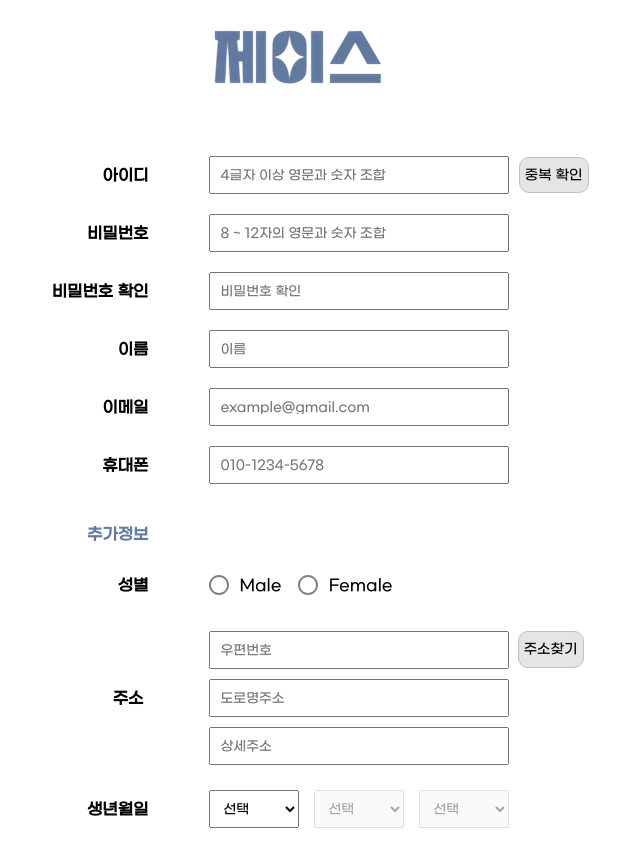
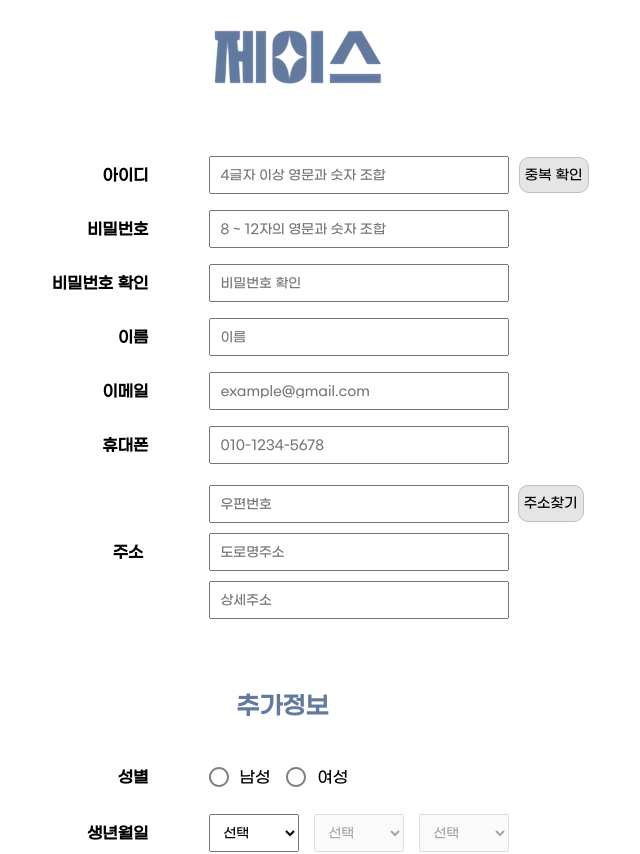
Before and after one commit to j1-y00n/JJJ-web, a React (Create React App) app in the folder JJJ-Web/: page /signUp in a window 1280 px wide. Shown: the top 854 px of the page, without its empty margins (343-983 px from the left). Built offline with nearby package versions, Linux system fonts and the light colour scheme; what fast-shuffle would draw is missing.

Commit message:
SignUp page End

```diff
--- a/JJJ-Web/src/pages/SignUp.tsx
+++ b/JJJ-Web/src/pages/SignUp.tsx
@@ -26,8 +26,8 @@ interface SignUpForm {
   name: string;
   email: string;
   phone: string;
+  address: AddressForm;
   gender?: string | undefined;
-  address?: AddressForm | undefined;
   birth?: BirthForm | undefined;
 }
 
@@ -40,9 +40,9 @@ interface BirthForm {
 
 // 생성
 interface AddressForm {
-  zipCode?: string;
-  roadAddress?: string;
-  detailAddress?: string | undefined;
+  zipCode: string;
+  roadAddress: string;
+  detailAddress: string;
 }
 
 export default function SignUp() {
@@ -57,13 +57,17 @@ export default function SignUp() {
     name: '',
     email: '',
     phone: '',
+    address: {
+      zipCode: '',
+      roadAddress: '',
+      detailAddress: '',
+    },
   };
 
   // 초기값 설정함으로써 아래에서 반복되는 코드 줄임
   const includedOptionalFormInitialValue = {
     ...requiredFormInitialValue,
     gender: undefined,
-    address: undefined,
     birth: undefined,
   };
 
@@ -72,12 +76,13 @@ export default function SignUp() {
     includedOptionalFormInitialValue
   );
 
-  // 아래 코드는 불필요, 이렇게하면 formData와 gender를 따로 상태 관리 해야 함
-  // const [gender, setGender] = useState('male');
-
   const [errors, setErrors] = useState<SignUpForm>({
     ...requiredFormInitialValue,
-    address: undefined,
+    address: {
+      zipCode: '',
+      roadAddress: '',
+      detailAddress: '',
+    },
   });
 
   const {
@@ -118,6 +123,8 @@ export default function SignUp() {
     let tempErrors = {
       ...requiredFormInitialValue,
       address: {
+        zipCode: '',
+        roadAddress: '',
         detailAddress: '',
       },
     };
@@ -126,13 +133,11 @@ export default function SignUp() {
 
     if (!userId || !validateId(userId)) {
       tempErrors.userId = '영어와 숫자를 포함하여 4글자 이상 작성하세요';
-      // alert('아이디 확인을 완료해주세요');
       isValid = false;
     }
 
     if (!password || !validatePassword(password)) {
       tempErrors.password = '영어와 숫자를 포함하여 8 ~ 12글자로 작성하세요';
-      // alert("비밀번호 입력을 완료해주세요");
       isValid = false;
     }
 
@@ -143,27 +148,24 @@ export default function SignUp() {
 
     if (!email || !validateEmail(email)) {
       tempErrors.email = '유효한 이메일을 입력하거나 빈 칸을 채워주세요';
-      // alert("이메일 입력을 완료해주세요");
       isValid = false;
     }
 
     if (!phone || !validatePhone(phone)) {
       tempErrors.phone = '유효한 핸드폰 번호를 입력하거나 빈 칸을 채워주세요';
-      // alert("휴대폰 번호 입력을 완료해주세요");
       isValid = false;
     }
 
-    if (
-      address &&
-      address.zipCode &&
-      address.roadAddress &&
-      !address.detailAddress
-    ) {
+    if (!address.zipCode) {
+      tempErrors.address!.zipCode = '주소찾기 버튼을 눌러주세요';
+      isValid = false;
+    }
+
+    if (address.zipCode && !address.detailAddress) {
       tempErrors.address!.detailAddress = '상세주소를 입력해주세요';
       isValid = false;
     }
 
-    // handleAddressClick();
 
     setErrors(tempErrors);
 
@@ -178,11 +180,7 @@ export default function SignUp() {
   const handleInputChange = (e: React.ChangeEvent<HTMLInputElement>) => {
     //? 이벤트에서 입력 필드의 이름과 값을 추출
     const { name, value } = e.target;
-    // 파라미터로 formData를 받게 수정 - 이러면 gender도 같이 사용이 가능해짐
-    // setFormData((formData) => ({
-    //   ...formData,
-    //   [name]: value,
-    // }));
+
     if (name === 'detailAddress') {
       setFormData((prevData) => ({
         ...prevData,
@@ -229,36 +227,18 @@ export default function SignUp() {
   const selectedYear = birthForm?.year || '선택';
   const selectedMonth = birthForm?.month || '선택';
   const selectedDay = birthForm?.day || '선택';
-  // let years = [];
-  // for (let y = today.getFullYear(); y >= 1930; y -= 1) {
-  //   years.push(y);
-  // }
+
   const years: string[] = ['선택'];
   for (let y = today.getFullYear(); y >= 1930; y--) {
     years.push(y.toString());
   }
 
-  // let months = [];
-  // for (let m = 1; m <= 12; m += 1) {
-  //   if (m < 10) {
-  //     months.push('0' + m.toString());
-  //   } else {
-  //     months.push(m.toString());
-  //   }
-  // }
+
   const months: string[] = ['선택'];
   for (let m = 1; m <= 12; m++) {
     months.push(m.toString().padStart(2, '0'));
   }
 
-  // let date = new Date(birthForm.year, Number(birthForm.month), 0).
-  // for (let d = 1; d <= date; d += 1) {
-  //   if (d < 10) {
-  //     days.push('0' + d.toString());
-  //   } else {
-  //     days.push(d.toString());
-  //   }
-  // }
   let date = new Date(Number(selectedYear), Number(selectedMonth), 0).getDate();
   let days: string[] = ['선택'];
   for (let d = 1; d <= date; d++) {
@@ -266,16 +246,8 @@ export default function SignUp() {
   }
 
   //! 주소 입력 기능
-  // const [zipCode, setZipCode] = useState<string>('');
-  // const [roadAddress, setRoadAddress] = useState<string>('');
-  // const [detailAddress, setDetailAddress] = useState<string>('');
+
   const [isOpen, setIsOpen] = useState<boolean>(false);
-
-  // const finalInput = (data: any) => {
-  //   setZipCode(data.zonecode);
-  //   setRoadAddress(data.roadAddress);
-  //   setIsOpen(false);
-  // };
 
   const finalInput = (data: any) => {
     setFormData((prevData) => ({
@@ -294,24 +266,6 @@ export default function SignUp() {
   const handleSearchtoggle = () => {
     setIsOpen(!isOpen);
   };
-
-  // 상세주소 검색
-  // const handleAddressChange = (e: React.ChangeEvent<HTMLInputElement>) => {
-  //   setDetailAddress(e.target.value);
-  // };
-
-  // 아래 코드는, 우편번호와 도로명주소를 입력했는데
-  // 상세주소를 입력안했을 경우에 작동하게 로직 변경
-  // 추가
-  // const handleAddressClick = () => {
-  //   if (zipCode && roadAddress && !detailAddress) {
-  //     alert('상세주소를 입력해주세요');
-  //   } else {
-  //     console.log(zipCode, roadAddress, detailAddress);
-  //   }
-  // };
-
-  // const addressAll = [zipCode, roadAddress, detailAddress];
 
   const modalStyles: ReactModal.Styles = {
     overlay: {
@@ -484,44 +438,6 @@ export default function SignUp() {
             )}
           </div>
 
-          <div className={styles.more__info__container}>
-            <div className={styles.more__info}>추가정보</div>
-            <div className={styles.more__box}></div>
-          </div>
-
-          <div className={styles.input__container}>
-            <div className={styles.input__wrapper}>
-              <div className={styles.label__box}>
-                <label>성별</label>
-              </div>
-              <FormControl>
-                <RadioGroup
-                  name='gender'
-                  value={gender || ''}
-                  onChange={handleInputChange}
-                  sx={{
-                    width: '300px',
-                    display: 'flex',
-                    flexDirection: 'row',
-                    marginLeft: '60px',
-                  }}
-                >
-                  <FormControlLabel
-                    value='male'
-                    control={<Radio />}
-                    label='Male'
-                  />
-
-                  <FormControlLabel
-                    value='female'
-                    control={<Radio />}
-                    label='Female'
-                  />
-                </RadioGroup>
-              </FormControl>
-            </div>
-          </div>
-
           <div className={styles.input__container}>
             <div className={`${styles.input__wrapper} ${styles.btn__box}`}>
               <div className={styles.label__box}>
@@ -597,12 +513,56 @@ export default function SignUp() {
                     placeholder='상세주소'
                   />
                 </div>
-                {errors.address?.detailAddress && (
-                  <p className={styles.error}>{errors.address.detailAddress}</p>
-                )}
               </div>
             </div>
+            <div className={styles.input__container}>
+              {errors.address.zipCode && (
+                <p className={styles.error}>{errors.address.zipCode}</p>
+              )}
+              {errors.address.detailAddress && (
+                <p className={styles.error}>{errors.address.detailAddress}</p>
+              )}
+            </div>
           </div>
+
+          <div className={styles.more__info__container}>
+            <div className={styles.more__info}>추가정보</div>
+            <div className={styles.more__box}></div>
+          </div>
+
+          <div className={styles.input__container}>
+            <div className={styles.input__wrapper}>
+              <div className={styles.label__box}>
+                <label>성별</label>
+              </div>
+              <FormControl>
+                <RadioGroup
+                  name='gender'
+                  value={gender || ''}
+                  onChange={handleInputChange}
+                  sx={{
+                    width: '300px',
+                    display: 'flex',
+                    flexDirection: 'row',
+                    marginLeft: '60px',
+                  }}
+                >
+                  <FormControlLabel
+                    value='male'
+                    control={<Radio />}
+                    label='남성'
+                  />
+
+                  <FormControlLabel
+                    value='female'
+                    control={<Radio />}
+                    label='여성'
+                  />
+                </RadioGroup>
+              </FormControl>
+            </div>
+          </div>
+
 
           <div className={styles.input__container}>
             <div className={styles.input__wrapper}>
@@ -613,12 +573,6 @@ export default function SignUp() {
                 <select
                   className={styles.birth__select}
                   value={selectedYear}
-                  // onChange={(e) =>
-                  //   setBirthForm({
-                  //     ...birthForm,
-                  //     year: e.target.value,
-                  //   })
-                  // }
                   onChange={(e) => updateBirthForm('year', e.target.value)}
                 >
                   {years.map((item) => (
@@ -631,9 +585,6 @@ export default function SignUp() {
                 <select
                   className={styles.birth__select}
                   value={selectedMonth}
-                  // onChange={(e) =>
-                  //   setBirthForm({ ...birthForm, month: e.target.value })
-                  // }
                   onChange={(e) => updateBirthForm('month', e.target.value)}
                   disabled={selectedYear === '선택'}
                 >
@@ -647,9 +598,6 @@ export default function SignUp() {
                 <select
                   className={styles.birth__select}
                   value={selectedDay}
-                  // onChange={(e) =>
-                  //   setBirthForm({ ...birthForm, day: e.target.value })
-                  // }
                   onChange={(e) => updateBirthForm('day', e.target.value)}
                   disabled={selectedMonth === '선택' || selectedYear === '선택'}
                 >
--- a/JJJ-Web/src/styles/pages/SignUp.module.css
+++ b/JJJ-Web/src/styles/pages/SignUp.module.css
@@ -1,79 +1,4 @@
-/* * {
-  margin: 0;
-  padding: 0;
-}
-
-#login__container {
-  height: 2000px;
-  margin: var(--page-side-margin);
-}
-
-.login__header {
-  width: 100%;
-  height: 10%;
-  font-size: var(--font-size-large);
-  font-weight: bold;
-  display: flex;
-  align-items: center;
-  justify-content: center;
-}
-
-.login__section {
-  box-shadow: 0 2px 8px rgba(0, 0, 0, 0.3);
-  background-color: var(--color-grey-bg);
-  border-radius: 20px;
-  padding: 20px;
-  display: flex;
-  align-items: center;
-  justify-content: center;
-}
-
-.login__form {
-  width: 100%;
-  display: flex;
-  align-items: center;
-}
-
-.login__form form {
-  width: 100%;
-  display: flex;
-  flex-direction: column;
-  align-items: center;
-}
-
-
-.login__form input {
-  width: 300px;
-  margin: 10px;
-  padding: 10px;
-}
-
-.login__form label {
-  font-weight: bold;
-  margin-right: 50px;
-}
-
-.button__container {
-  width: 70%;
-  text-align: right;
-  margin-top: 30px;
-}
-
-.button_container button {
-  margin: 10px;
-}
-
-.birthday_container {
-  width: 100%;
-  display: flex;
-  justify-content: center;
-  gap: 16px;
-}
-
-.birthday_container select {
-  padding: 5px 20px;
-  margin-top: 20px;
-} */
+/* 박용재 */
 
 /* 신승주 */
 
@@ -97,7 +22,7 @@
 }
 
 .input__container {
-  margin-bottom: 20px;
+  margin-bottom: 16px;
 }
 
 .input__wrapper {
@@ -135,7 +60,8 @@
 
 .more__info__container {
   display: flex;
-  margin: 10px;
+  margin-bottom: 30px;
+  margin-top: 30px;
 }
 .more__info {
   display: flex;
@@ -145,16 +71,18 @@
   width: 100px;
   color: var(--color-blue);
   font-weight: bold;
+  font-size: var(--font-size-medium);
+  /* margin: 20px; */
 }
 
-.more__box {
+/* .more__box {
   width: 360px;
   height: 40px;
-}
+} */
 
 .button__container {
   padding-left: 40px;
-  margin-top: 20px;
+  margin-top: 24px;
   width: 100%;
   display: flex;
   justify-content: flex-end;
```
